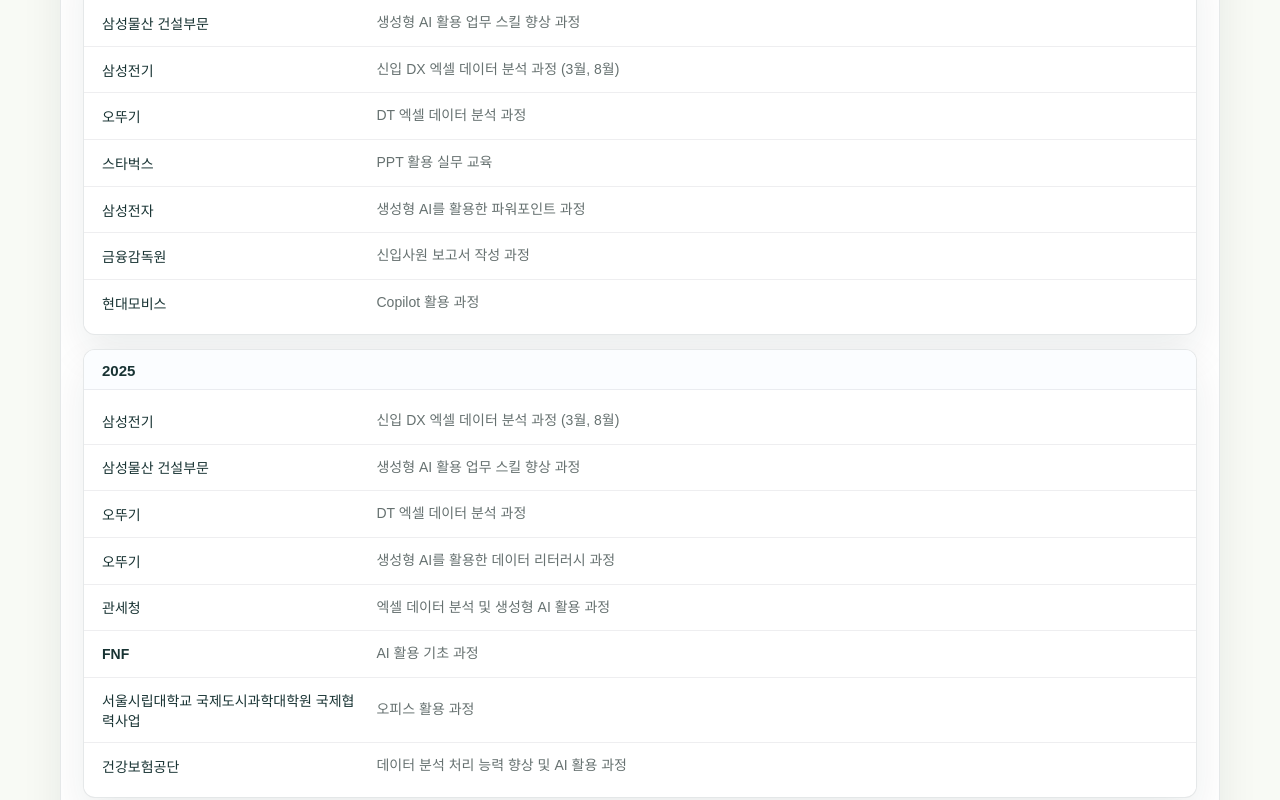
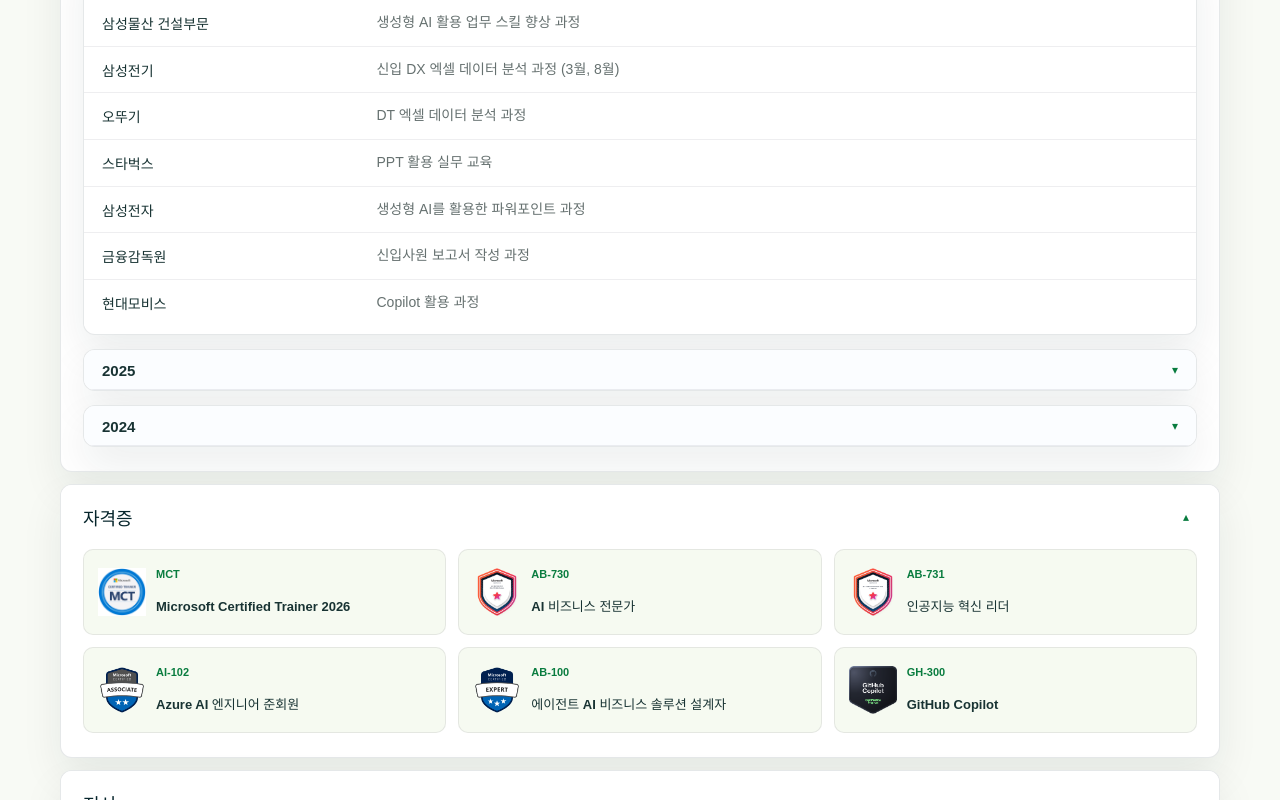
Before and after one commit to pej0285-lab/hellopt_homepage, a React (Vite) app: page / in a window 1280 px wide. Shown: the part 2000-2800 px from the top of the page. Built offline with nearby package versions, Linux system fonts and the light colour scheme; a web font is replaced by a local one.

Commit message:
Collapse lecture history by year

```diff
--- a/src/App.css
+++ b/src/App.css
@@ -500,11 +500,23 @@
 .history-year-marker {
   display: flex;
   align-items: center;
+  justify-content: space-between;
+  width: 100%;
   min-height: 0;
   padding: 12px 18px 10px;
+  border: 0;
   border-bottom: 1px solid rgba(15, 23, 42, 0.07);
   color: #2d6df6;
   background: #fbfdff;
+  font: inherit;
+  text-align: left;
+  cursor: pointer;
+}
+
+.history-year-marker span {
+  color: var(--green);
+  font-size: 12px;
+  font-weight: 700;
 }
 
 .history-year-marker strong {
--- a/src/App.jsx
+++ b/src/App.jsx
@@ -42,7 +42,7 @@
   ['2025', '오뚜기', '생성형 AI를 활용한 데이터 리터러시 과정'],
   ['2025', '관세청', '엑셀 데이터 분석 및 생성형 AI 활용 과정'],
   ['2025', 'FNF', 'AI 활용 기초 과정'],
-  ['2025', '서울시립대학교 국제도시과학대학원 국제협력사업', '오피스 활용 과정'],
+  ['2025', '서울시립대학교', '국제도시과학대학원 국제협력사업 오피스활용 과정'],
   ['2025', '건강보험공단', '데이터 분석 처리 능력 향상 및 AI 활용 과정'],
   ['2024', '건강보험공단', '데이터 분석 처리 능력 향상 및 AI 활용 과정'],
   ['2024', '광동제약', '엑셀을 활용한 데이터 분석 과정'],
@@ -140,6 +140,7 @@
 
 function App() {
   const [openSections, setOpenSections] = useState(profileSectionIds.filter((section) => section !== 'books'))
+  const [openHistoryYears, setOpenHistoryYears] = useState(['2026'])
   const [activeView, setActiveView] = useState(() => window.location.hash === '#labs' ? 'labs' : 'home')
 
   const isOpen = (id) => openSections.includes(id)
@@ -148,6 +149,14 @@
       current.includes(id)
         ? current.filter((section) => section !== id)
         : [...current, id],
+    )
+  }
+  const isHistoryYearOpen = (year) => openHistoryYears.includes(year)
+  const toggleHistoryYear = (year) => {
+    setOpenHistoryYears((current) =>
+      current.includes(year)
+        ? current.filter((openYear) => openYear !== year)
+        : [...current, year],
     )
   }
   const saveProfilePdf = () => {
@@ -261,10 +270,12 @@
               <div className="history-timeline">
                 {groupedHistory.map(({ year, items }) => (
                   <section className="history-year-group" key={year}>
-                    <div className="history-year-marker">
+                    <button type="button" className="history-year-marker" aria-expanded={isHistoryYearOpen(year)} aria-controls={`history-${year}-content`} onClick={() => toggleHistoryYear(year)}>
                       <strong>{year}</strong>
-                    </div>
-                    <div className="history-course-list">
+                      <span aria-hidden="true">{isHistoryYearOpen(year) ? '▴' : '▾'}</span>
+                    </button>
+                    {isHistoryYearOpen(year) && (
+                      <div className="history-course-list" id={`history-${year}-content`}>
                         {items.map(([company, title]) => (
                           <article className="history-course-card" key={`${year}-${company}-${title}`}>
                             <strong>{company}</strong>
@@ -272,6 +283,7 @@
                           </article>
                         ))}
                       </div>
+                    )}
                   </section>
                 ))}
               </div>
```
Lines whose indentation alone changed are shown as unchanged.
